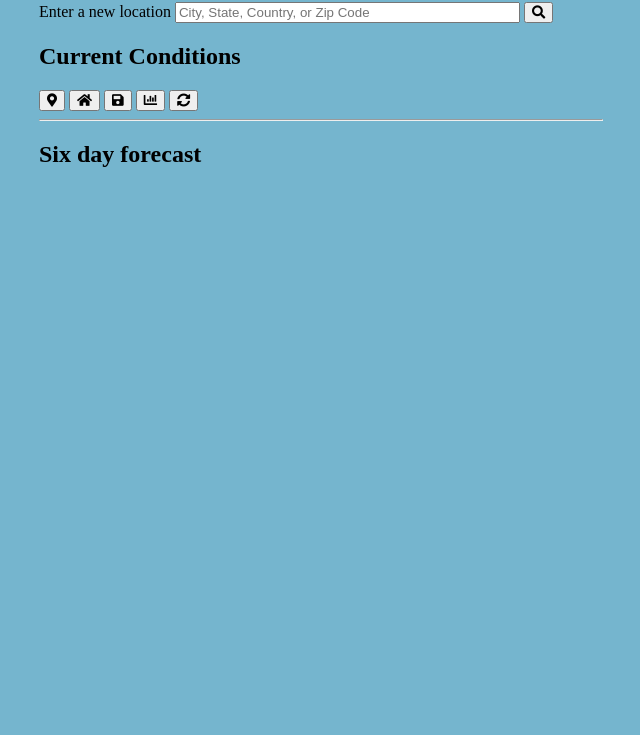
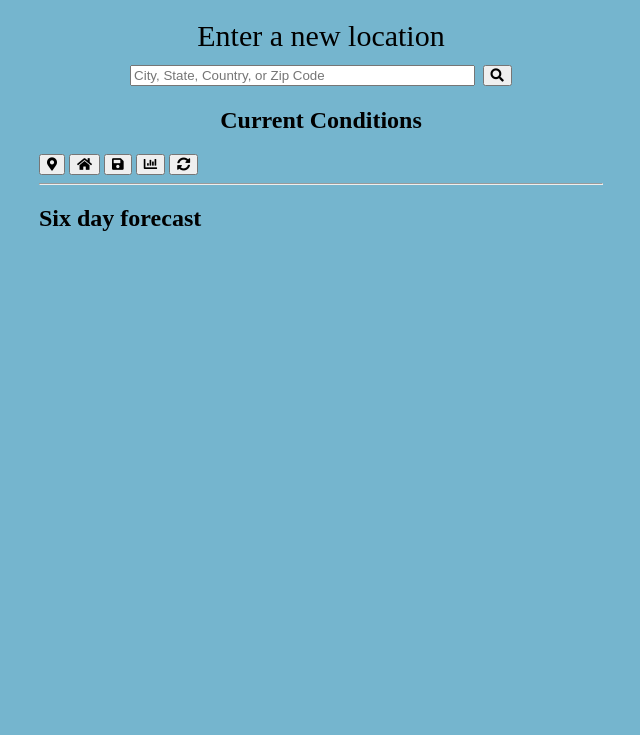
Before and after one commit to Stephanie041996/Weather_App, a website built with webpack: page dist/index.html in a window 1280 px wide. Shown: the part 65-800 px from the top of the page, without its empty margins (369-1009 px from the left). Built offline with nearby package versions, Linux system fonts and the light colour scheme; no server answers.

Commit message:
Correct changes for review

```diff
--- a/package.json
+++ b/package.json
@@ -20,6 +20,7 @@
     "eslint-config-airbnb-base": "^14.2.1",
     "eslint-plugin-import": "^2.23.4",
     "webpack": "^5.42.1",
-    "webpack-cli": "^4.7.2"
+    "webpack-cli": "^4.7.2",
+    "webpack-dev-server": "^3.11.2"
   }
 }
--- a/src/domFunctions.js
+++ b/src/domFunctions.js
@@ -49,7 +49,6 @@ export const updateDisplay = (weatherJson, locationObj) => {
     locationObj.getUnit(),
   );
   displayCurrentConditions(ccArray);
-  //   displaySixDayForecast(weatherJson);
 
   setFocusOnSearch();
   fadeDisplay();
--- a/src/index.js
+++ b/src/index.js
@@ -12,7 +12,6 @@ import {
 const currentLoc = new CurrentLocation();
 
 const initApp = () => {
-// add listners
   const geoButton = document.getElementById('getLocation');
   geoButton.addEventListener('click', getGeoWeather);
   const homeButton = document.getElementById('home');
@@ -25,9 +24,7 @@ const initApp = () => {
   refreshButton.addEventListener('click', refreshWeather);
   const locationEntry = document.getElementById('searchBar_form');
   locationEntry.addEventListener('submit', submitNewLocation);
-  // set up
   setPlaceholderText();
-  // load weather
   loadWeather();
 };
 
@@ -144,5 +141,4 @@ const submitNewLocation = async (event) => {
 const updateDataAndDisplay = async (locationObj) => {
   const weatherJson = await getWeatherFromCoords(locationObj);
   if (weatherJson) updateDisplay(weatherJson, locationObj);
-  console.log(weatherJson);
 };
--- a/src/style.css
+++ b/src/style.css
@@ -3,3 +3,16 @@ body {
   padding-right: 300px;
   padding-left: 400px;
 }
+
+.searchBar {
+  text-align: center;
+  align-items: center;
+}
+
+.searchBar, h1 {
+  font-size: 30px;
+}
+
+.currentForecast {
+  text-align: center;
+}
```
Also changed, not shown: 1 other file.
